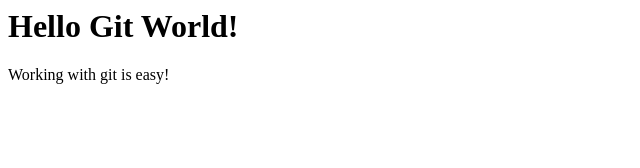
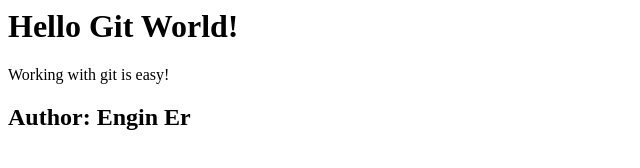
Before and after one commit to enginmer/GitTesting, a plain HTML site: page index.html in a window 1280 px wide. Shown: the whole page, without its empty margins (0-640 px from the left). Drawn offline with Linux system fonts and the light colour scheme.

Commit message:
Add author

```diff
--- a/index.html
+++ b/index.html
@@ -3,3 +3,5 @@
 <div>
     <p>Working with git is easy!</p>
 </div>
+
+<h2>Author: Engin Er</h2>
```
